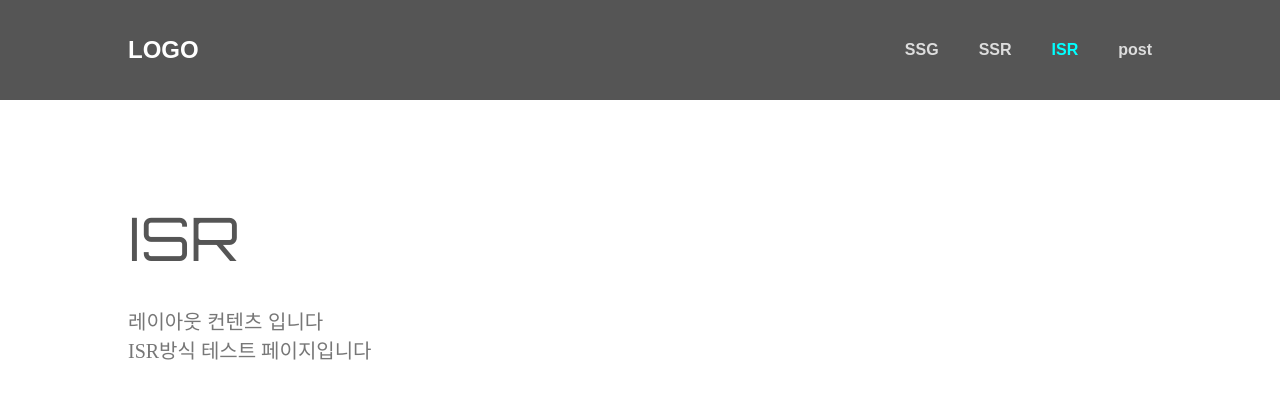
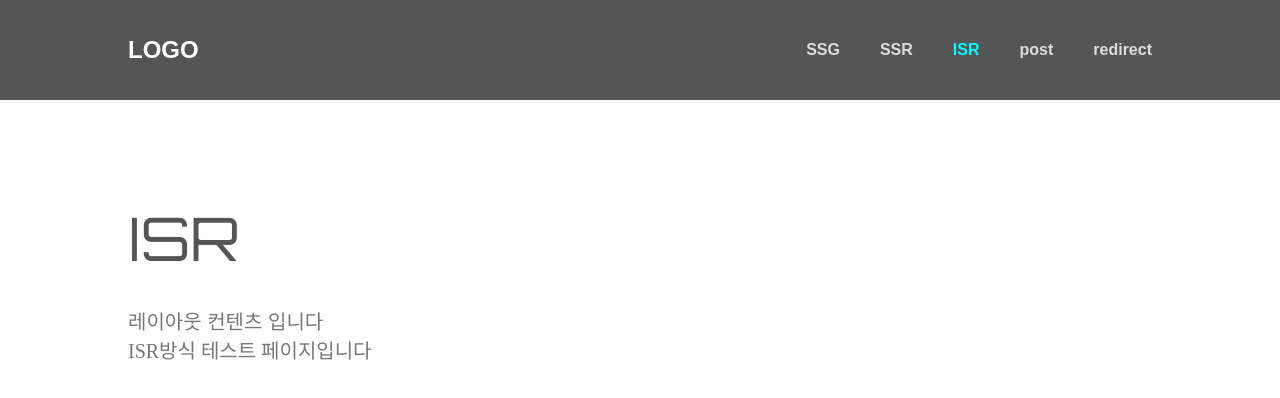
Before and after one commit to minechoo/next-basic, a Next.js app: page /isr in a window 1280 px wide. Shown: the top 398 px of the page. Built offline with nearby package versions, Linux system fonts and the light colour scheme.

Commit message:
리다이렉트

```diff
--- a/components/Header.jsx
+++ b/components/Header.jsx
@@ -38,6 +38,11 @@
 						post
 					</Link>
 				</li>
+				<li>
+					<Link href='/redirect' className={currentPath === '/redirect' ? styles.on : ''}>
+						redirect
+					</Link>
+				</li>
 			</ul>
 		</header>
 	);
--- a/next.config.js
+++ b/next.config.js
@@ -9,6 +9,9 @@
 	images: {
 		domains: ['images.unsplash.com'],
 	},
+	async redirects() {
+		return [{ source: '/redirect', destination: '/', permanent: true }];
+	},
 };
 
 module.exports = nextConfig;
```
